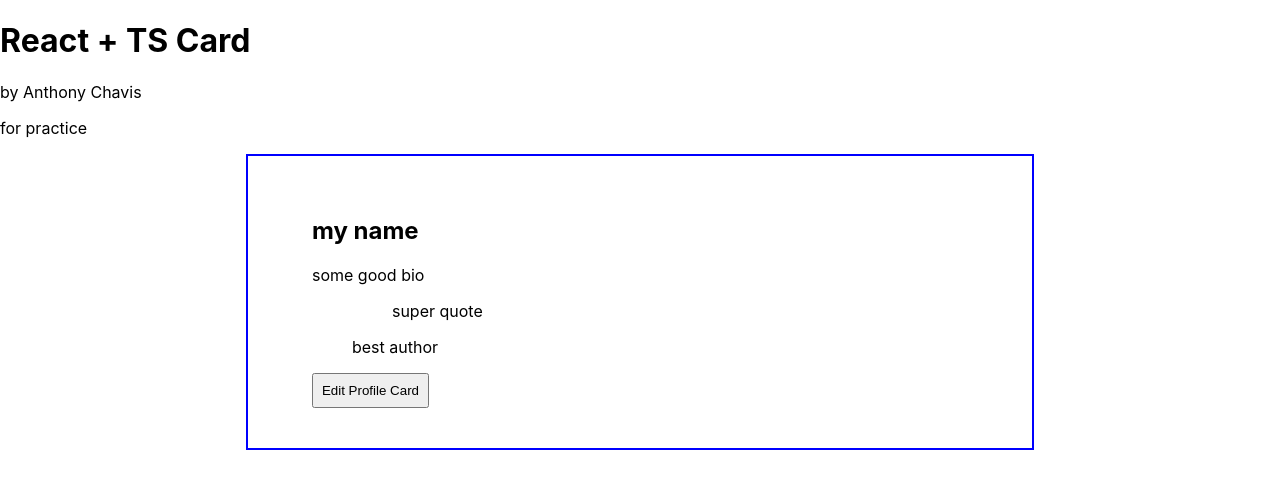
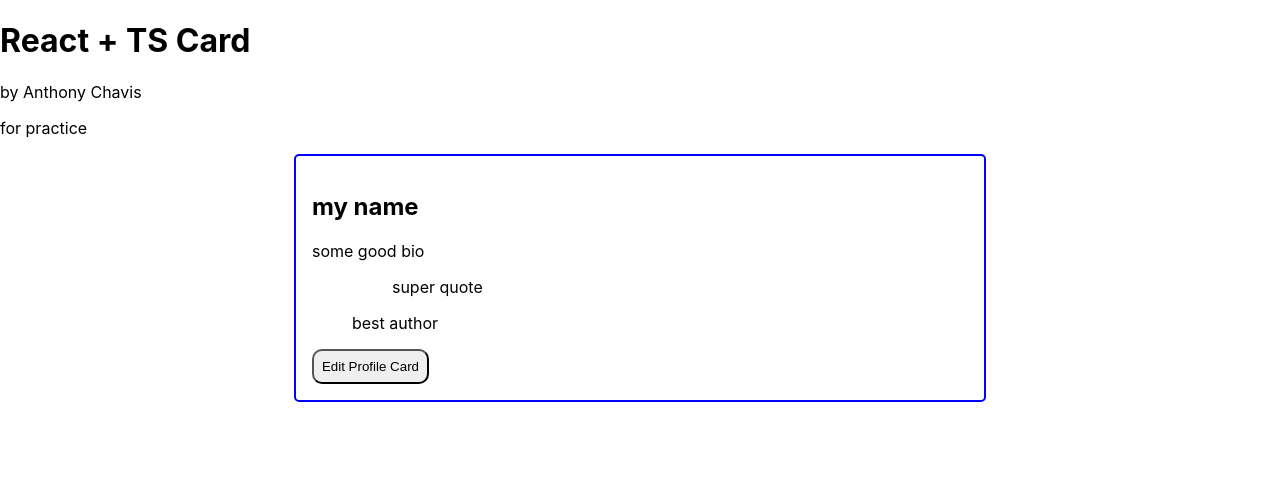
Before and after one commit to anthonychavis/personal-profile-card-cra, a React (Create React App) app: page / in a window 1280 px wide. Shown: the top 488 px of the page. Built offline with nearby package versions, Linux system fonts and the light colour scheme.

Commit message:
btn & article styled; section removed

```diff
--- a/src/components/Card.module.css
+++ b/src/components/Card.module.css
@@ -1,12 +1,9 @@
 article {
-    /* background-color: aquamarine; */
     border: 2px solid blue;
-    /* color: brown; */
-    /* display: flex; */
+    border-radius: 5px;
     margin: auto;
     max-inline-size: 65ch;
-    padding-block: 5vb;
-    padding-inline: 5vi;
+    padding: 1rem;
 }
 
 .lessonMaterial {
@@ -15,12 +12,9 @@ article {
     margin: 1rem 0;
 }
 
-section {
-    border: 2px solid rosybrown;
-}
-
 .btn {
+    border-radius: 10px;
+    cursor: pointer;
     inline-size: max-content;
     padding: 0.5rem;
-    cursor: pointer;
 }
```
